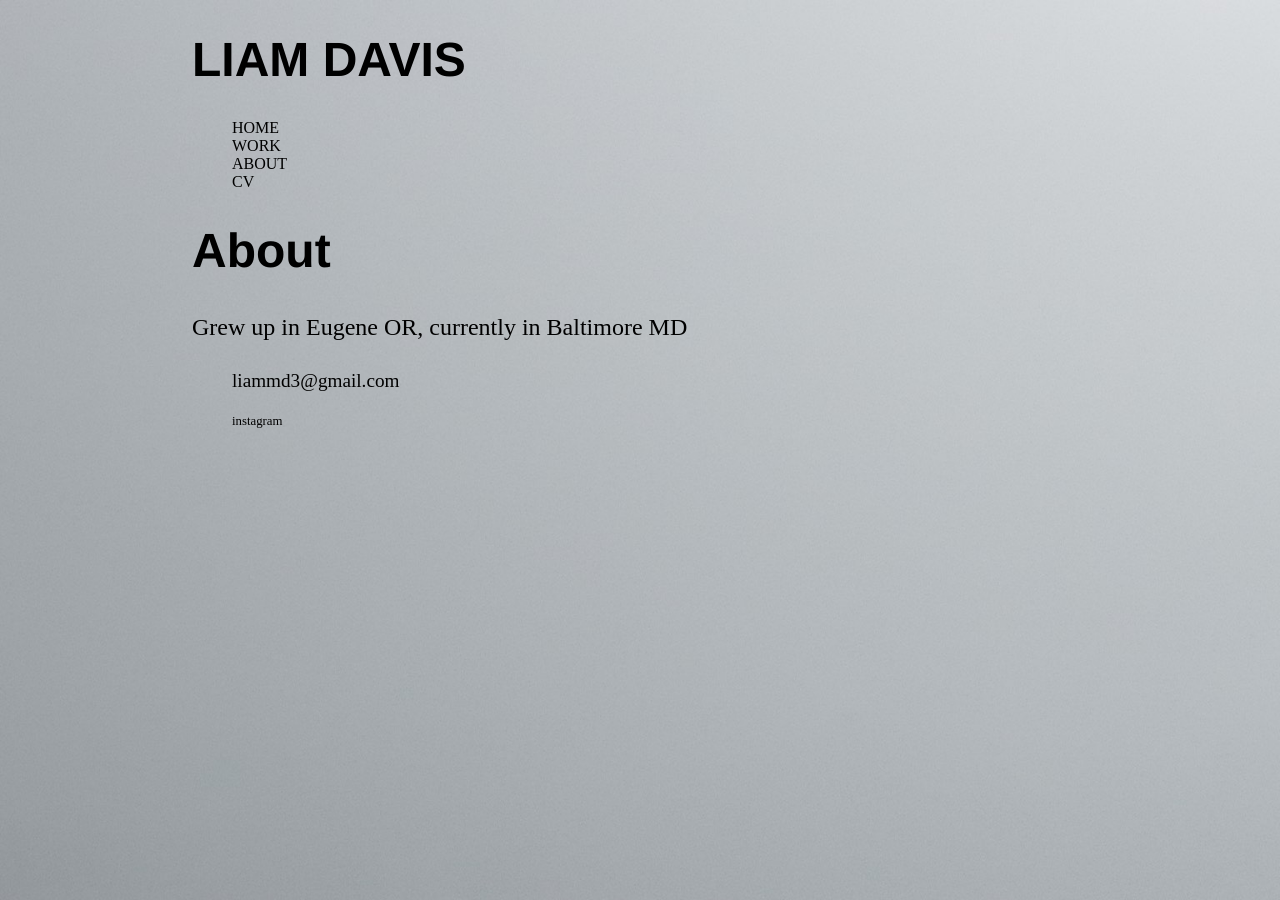
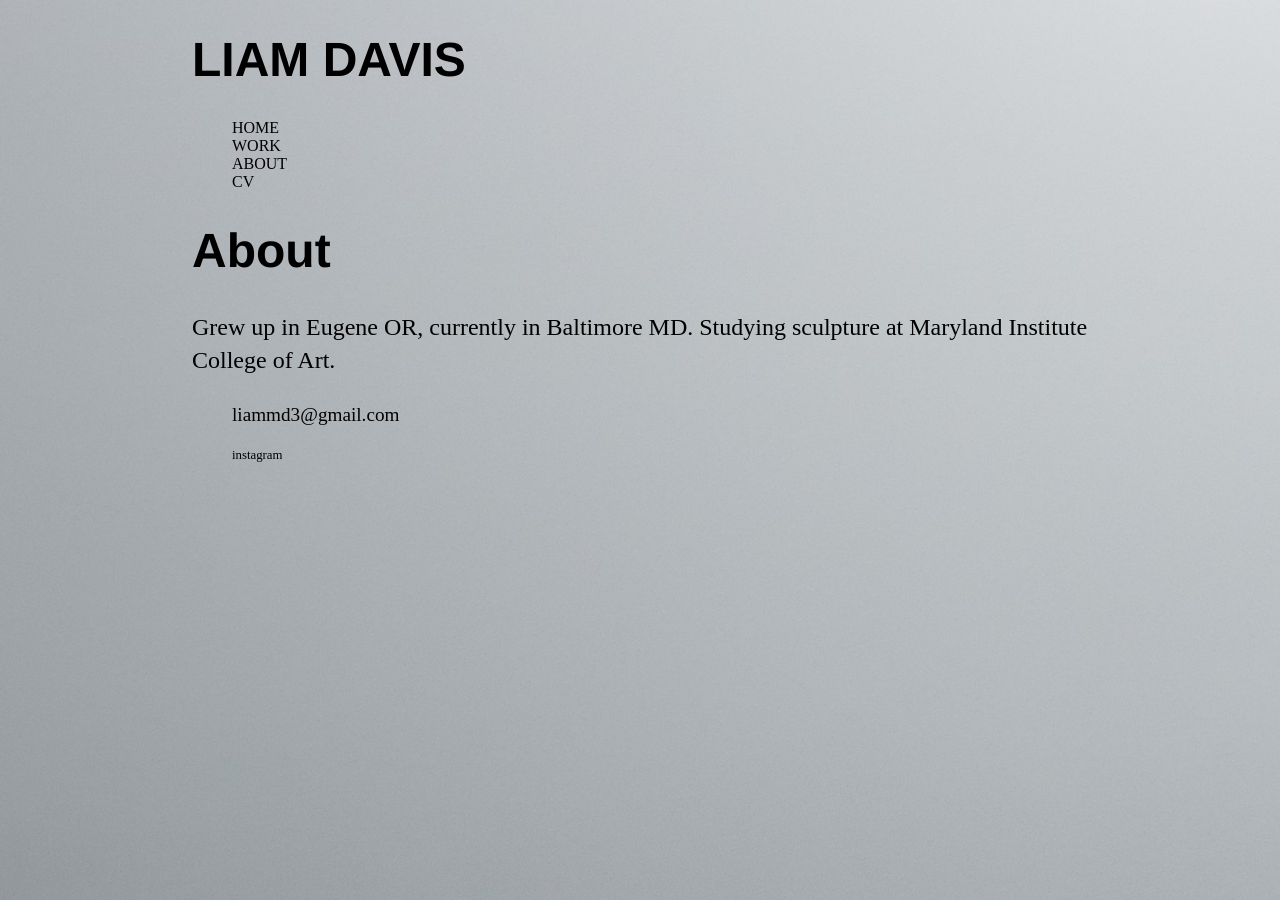
Before and after one commit to liammdavis/liammdavis.github.io, a Jekyll site: the page built from about/index.html, in a window 1280 px wide. Built offline with Jekyll 4.4.1, drawn with Linux system fonts in a browser that asks for light colours.

Commit message:
Update index.html

```diff
--- a/about/index.html
+++ b/about/index.html
@@ -3,9 +3,11 @@ layout: default
 title: ABOUT LIAM
 ---
 
-		<div class="about">
+		<div>
 			<h1>About</h1>
-			<p>Grew up in Eugene OR, currently in Baltimore MD</p>
+			<p>Grew up in Eugene OR, currently in Baltimore MD. Studying sculpture at Maryland Institute College of Art.</p>
+
+
 
       <!--
 			<ul class="contacts">
```
